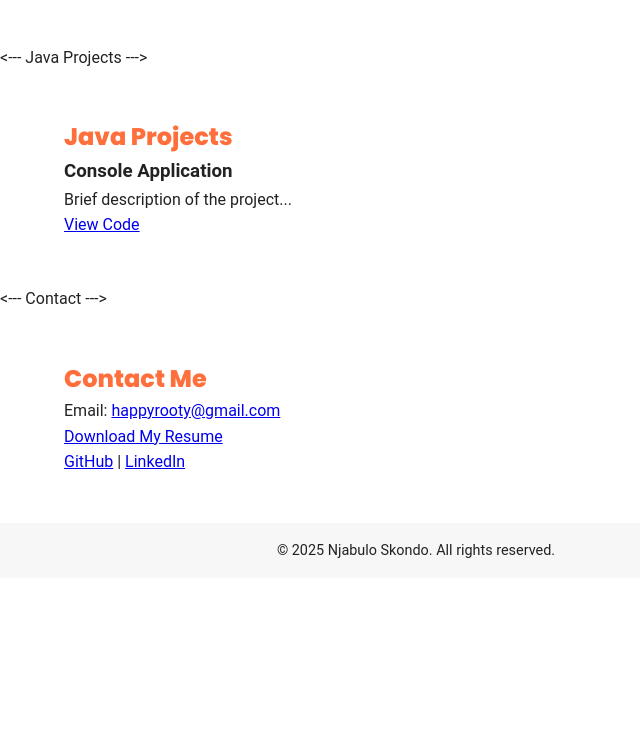
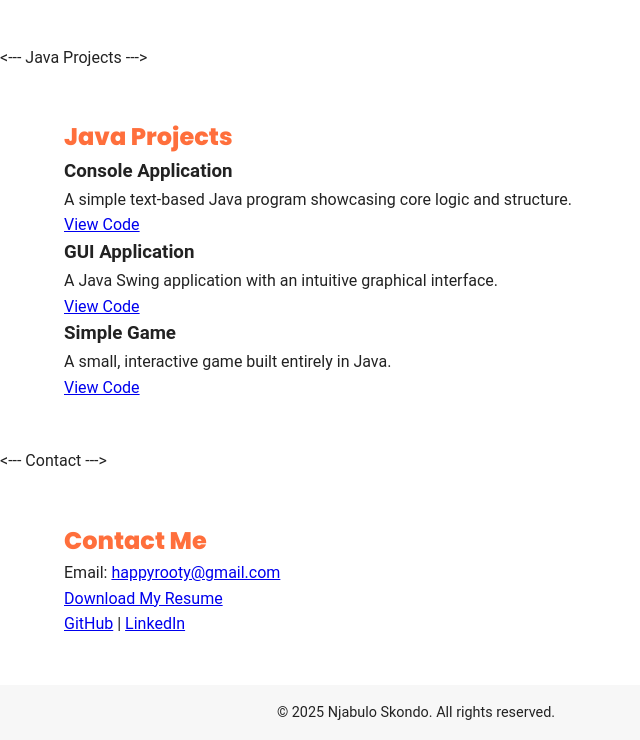
Before and after one commit to NJABULOSKONDO/portfolio, a plain HTML site: page index.html in a window 1280 px wide. Shown: the part 1000-1740 px from the top of the page, without its empty margins (0-640 px from the left). Before the commit the page ends 1578 px from the top, so only its background shows below. Drawn offline with Linux system fonts and the light colour scheme; files that its build step writes are made by us from their sources.

Commit message:
Java projects btn and btn outline and extra Java projects

```diff
--- a/index.html
+++ b/index.html
@@ -56,8 +56,18 @@
         <h2>Java Projects</h2>
         <div class="project-card">
             <h3>Console Application</h3>
-            <p>Brief description of the project...</p>
-            <a href="#" target="_blank">View Code</a>
+            <p>A simple text-based Java program showcasing core logic and structure.</p>
+            <a class="btn-outline" href="#">View Code</a>
+        </div>
+        <div class="project-card">
+            <h3>GUI Application</h3>
+            <p>A Java Swing application with an intuitive graphical interface.</p>
+            <a class="btn-outline" href="#">View Code</a>
+        </div>
+        <div class="project-card">
+            <h3>Simple Game</h3>
+            <p>A small, interactive game built entirely in Java.</p>
+            <a class="btn-outline" href="#">View Code</a>
         </div>
     </section>
 
```
